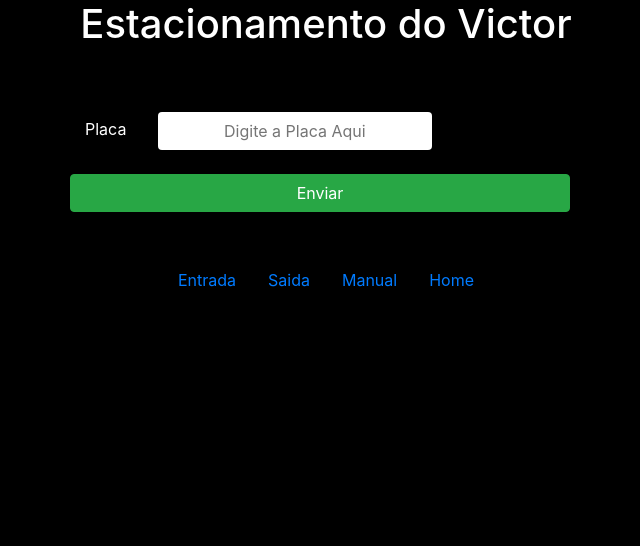
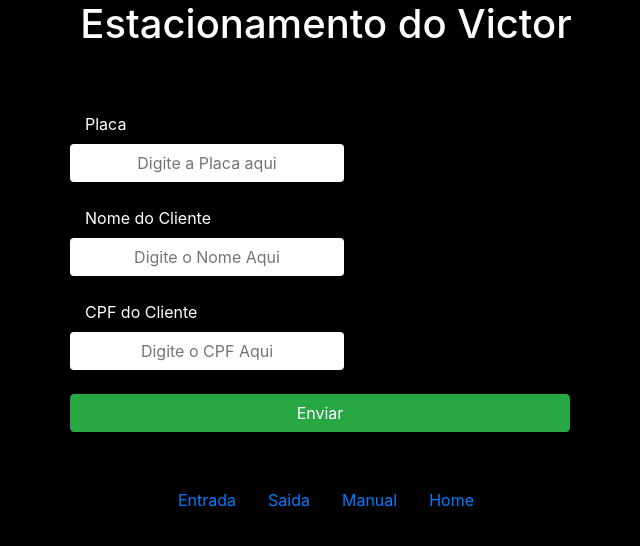
Before and after one commit to MaJoRShS/Estacionamento, a PHP site: page /entrada.php in a window 1280 px wide. Shown: the top 546 px of the page, without its empty margins (314-954 px from the left). Run offline with PHP 8.4, Linux system fonts and the light colour scheme.

Commit message:
Inserção de novo texto e comunicação com banco de novas variaveis

```diff
--- a/entrada.php
+++ b/entrada.php
@@ -25,8 +25,15 @@ $data = date("d/m/Y");
 
 <div class="content">
 <form  method="POST" id="formEntrada"><!-- action="insert.php" -->
-    <label for="placa" class="col-sm-2" maxlength="8" size="8">Placa</label>
-        <input name="placa" id="placa" class="btn" placeholder="Digite a Placa Aqui" required=""><br><br>
+    <label for="placa" class="col-sm-2" maxlength="8" size="8">Placa</label><br>
+        <input name="placa" id="placa" class="btn" placeholder="Digite a Placa aqui" required=""><br><br>
+
+        <label for="placa" class="col-sm-6">Nome do Cliente</label><br>
+        <input name="name" id="name" class="btn" placeholder="Digite o Nome Aqui" required=""><br><br>
+
+        <label for="placa" class="col-sm-6">CPF do Cliente</label><br>
+        <input name="cpf" id="cpf" class="btn" placeholder="Digite o CPF Aqui" required=""><br><br>
+
 
         <button type="submit" class="btn btn-large btn-block btn-success" id="enviar">Enviar</button>
 
--- a/main.js
+++ b/main.js
@@ -12,6 +12,11 @@ $(function(){
     }
   })
 
+  $('#cpf').mask('000.000.000-00', {'translation': {
+    A: {pattern: /[A-Za-z]/},
+    Y: {pattern: /[0-9]/}
+    }
+  })
 
   $('#dinheiro').mask('00,00');
 
@@ -67,7 +72,7 @@ $(function(){
     data: txt,
     dataType: "json",
     success: function (response) {
-      $('.sucesso').html('Cadastro Realizado com Sucesso: <br>'+ 'placa : '+response.placa+ '<br>Data :'+response.data+ '<br>Entrada :'+response.entrada+ '<button tyep="button" class="close" data-dismiss="alert" aria-label="Fechar"><span aria-hidden="true">&times;</span></button>');
+      $('.sucesso').html('Recibo (Via do Cliente) <br> V&K Estacionamento e Lava-Rapido <br> CNPJ :' + response.cnpj + '<br> Tel : (11) 2356-7998 <br> Cel : (11) 9.4284-0967 <br> End: R. Três de Dezembro nº 240,Rudge Ramos - SBC - SP <br> Operador : Victor  <br> Data :'+ response.data +  '<br> Recebemos de : '+ response.name + ' <br>CPF :' + response.cpf +  '<button tyep="button" class="close" data-dismiss="alert" aria-label="Fechar"><span aria-hidden="true">&times;</span></button>');
     },
     error: function(){
       $('.sucesso').html('Erro ao cadastrar Veiculo');
@@ -92,6 +97,8 @@ $.ajax({
   success: function (response) {
     $('#id').val(response.id);
     $('#placa').val(placa);
+    $('#name').val(response.name);
+    $('#cpf').val(response.cpf);
     $('#inputdate').val(response.data);
     $('#entrada').val(response.entrada);
     $('#saida').val(response.saida);
@@ -119,7 +126,7 @@ console.log(txt);
     data: txt,
     dataType: "json",
     success: function (response) {
-      $('.sucesso').html('Cadastro Realizado com Sucesso: <br>'+ 'placa : '+response.placa+ '<br>Data :'+response.data+ '<br>Entrada :'+response.entrada+ '<br>Saida :'+response.saida+ '<br>valor :'+response.dinheiro+ '<button tyep="button" class="close" data-dismiss="alert" aria-label="Fechar"><span aria-hidden="true">&times;</span></button>');
+      $('.sucesso').html('Recibo (Via do Cliente) <br> V&K Estacionamento e Lava-Rapido <br> CNPJ :' + response.cnpj + '<br> Tel : (11) 2356-7998 <br> Cel : (11) 9.4284-0967 <br> End: R. Três de Dezembro nº 240,Rudge Ramos - SBC - SP <br> Operador : Victor  <br> Data :'+ response.data +  '<br> Recebemos de : '+ response.name +  '<br>CPF :' + response.cpf +  '<br> valor :'+ response.dinheiro +  '<br> Referente a : Response.servicos <br> <button tyep="button" class="close" data-dismiss="alert" aria-label="Fechar"><span aria-hidden="true">&times;</span></button>');
     },
     error: function(){
       $('.sucesso').html('Erro ao cadastrar Veiculo <br> Por favor verifique se todos so campos estão preenchidos corretamente');
--- a/php/select/select.php
+++ b/php/select/select.php
@@ -16,6 +16,8 @@ if ($result->num_rows > 0) {
     while($row = $result->fetch_assoc()) {
         $id = $row['id'];
         $placa = $row['placa'];
+        $name = $row['name'];
+        $cpf = $row['cpf'];
         $data =  $row['data'];
         $entrada = $row['entrada'];
     }
@@ -127,7 +129,7 @@ function calcularDiferenca($hora_inicial, $hora_final) {
         $dinheiro = '37,00';
     }
 
-
+   $name = ucwords($name);
 
     $_POST['id'] = $id;
     $_POST['tempo'] = $tempo;
@@ -136,5 +138,7 @@ function calcularDiferenca($hora_inicial, $hora_final) {
     $data_f = $data;
     $data_f = date("d-m-Y");
     $_POST['data'] = $data_f;
+    $_POST['name'] = $name;
+    $_POST['cpf'] = $cpf;
 echo json_encode($_POST);
 ?>
```
Also changed, not shown: php/insert/insere.php (+13 -2 lines), php/teste.php (+4 -24 lines), saida.php (+7 -1 lines).
